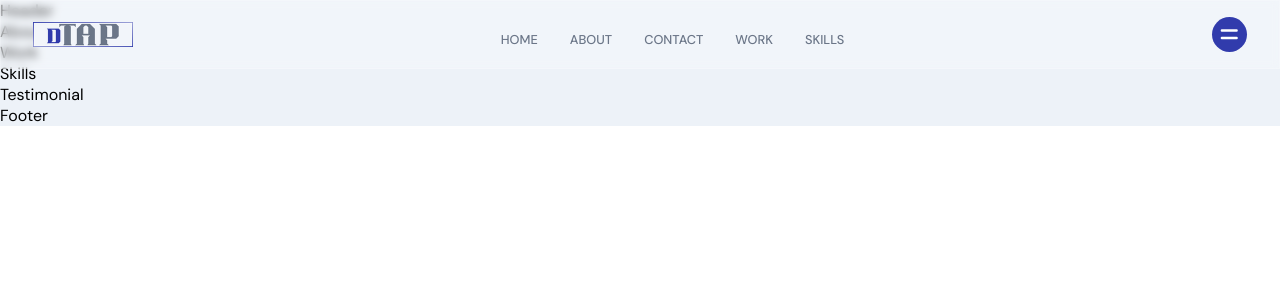
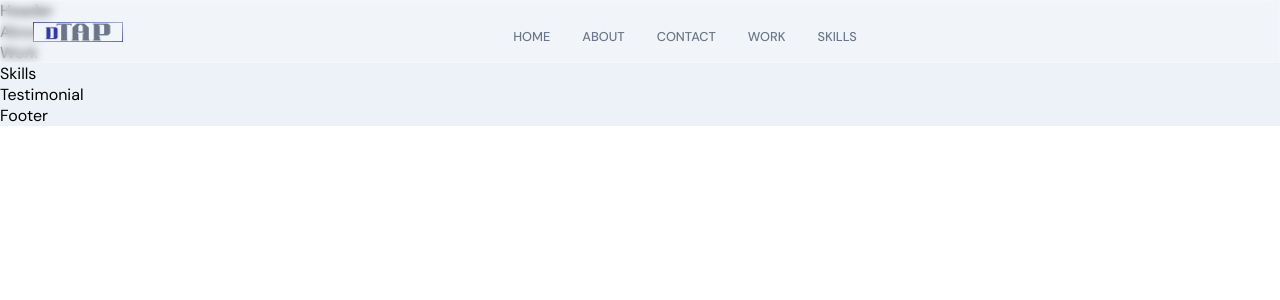
Before and after one commit to deelusional/dtPortfolio, a React (Create React App) app: page / in a window 1280 px wide. Shown: the top 300 px of the page. Built offline with nearby package versions, Linux system fonts and the light colour scheme.

Commit message:
finished hamburger menu styles

```diff
--- a/src/components/Navbar/Navbar.scss
+++ b/src/components/Navbar/Navbar.scss
@@ -1,18 +1,18 @@
 .app__navbar {
   width: 100%;
+
   display: flex;
   justify-content: space-between;
   align-items: center;
 
   padding: 1rem 2rem;
   background: rgba(255, 255, 255, 0.25);
-
-  // This backdrop will blur behind the fixed navbar
+  // box-shadow: 0 8px 32px 0 rgba( 31, 38, 135, 0.37 );
   backdrop-filter: blur(4px);
-  // because backdrop-filter is not available on all browsers
   -webkit-backdrop-filter: blur(4px);
   border: 1px solid rgba(255, 255, 255, 0.18);
   position: fixed;
+  z-index: 2;
 }
 
 .app__navbar-logo {
@@ -20,15 +20,13 @@
   justify-content: flex-start;
   align-items: center;
 
-  //target the img inside of the .app__navbar-logo
   img {
-    width: 100px;
-    height: 25px;
+    width: 90px;
+    height: 20px;
 
-    // Add media query for larger devices
     @media screen and (min-width: 2000px) {
-      width: 200px;
-      height: 50px;
+      width: 180px;
+      height: 40px;
     }
   }
 }
@@ -47,7 +45,6 @@
 
     flex-direction: column;
 
-    // <div> and <a hre> tags under image logo in Navbar.jsx
     div {
       width: 5px;
       height: 5px;
@@ -56,23 +53,22 @@
 
       margin-bottom: 5px;
     }
+
     a {
       color: var(--gray-color);
       text-decoration: none;
       flex-direction: column;
+
       text-transform: uppercase;
       font-weight: 500;
 
-      // When hovering over the links, they slowly change colors
       transition: all 0.3s ease-in-out;
 
-      // No need to write a new class just add the & sign which knows we are talking about inside this <a href> class
       &:hover {
         color: var(--secondary-color);
       }
     }
 
-    // Add hover to <li>
     &:hover {
       div {
         background: var(--secondary-color);
@@ -80,7 +76,7 @@
     }
   }
 
-  @media  (max-width: 900px) {
+  @media screen and (max-width: 900px) {
     display: none;
   }
 }
@@ -94,7 +90,8 @@
   display: flex;
   justify-content: center;
   align-items: center;
-  background: var(--secondary-color);
+  background-color: var(--secondary-color);
+
 
   svg {
     width: 70%;
@@ -128,8 +125,8 @@
     box-shadow: 0px 0px 20px rgba(168, 168, 168, 0.15);
 
     svg {
-      width: 35%;
-      height: 35%;
+      width: 40px;
+      height: 40px;
       color: var(--secondary-color);
       margin: 0.5rem 1rem;
     }
@@ -138,8 +135,8 @@
       list-style: none;
       margin: 0;
       padding: 0;
+      height: 100%;
       width: 100%;
-      height: 100%;
 
       display: flex;
       justify-content: flex-start;
@@ -155,8 +152,22 @@
           font-size: 1rem;
           text-transform: uppercase;
           font-weight: 500;
+
+          transition: all 0.3s ease-in-out;
+
+          &:hover {
+            color: var(--secondary-color);
+          }
         }
       }
     }
+
+    @media screen and (min-width: 900px) {
+      display: none;
+    }
+  }
+
+  @media screen and (min-width: 900px) {
+    display: none;
   }
 }
```
